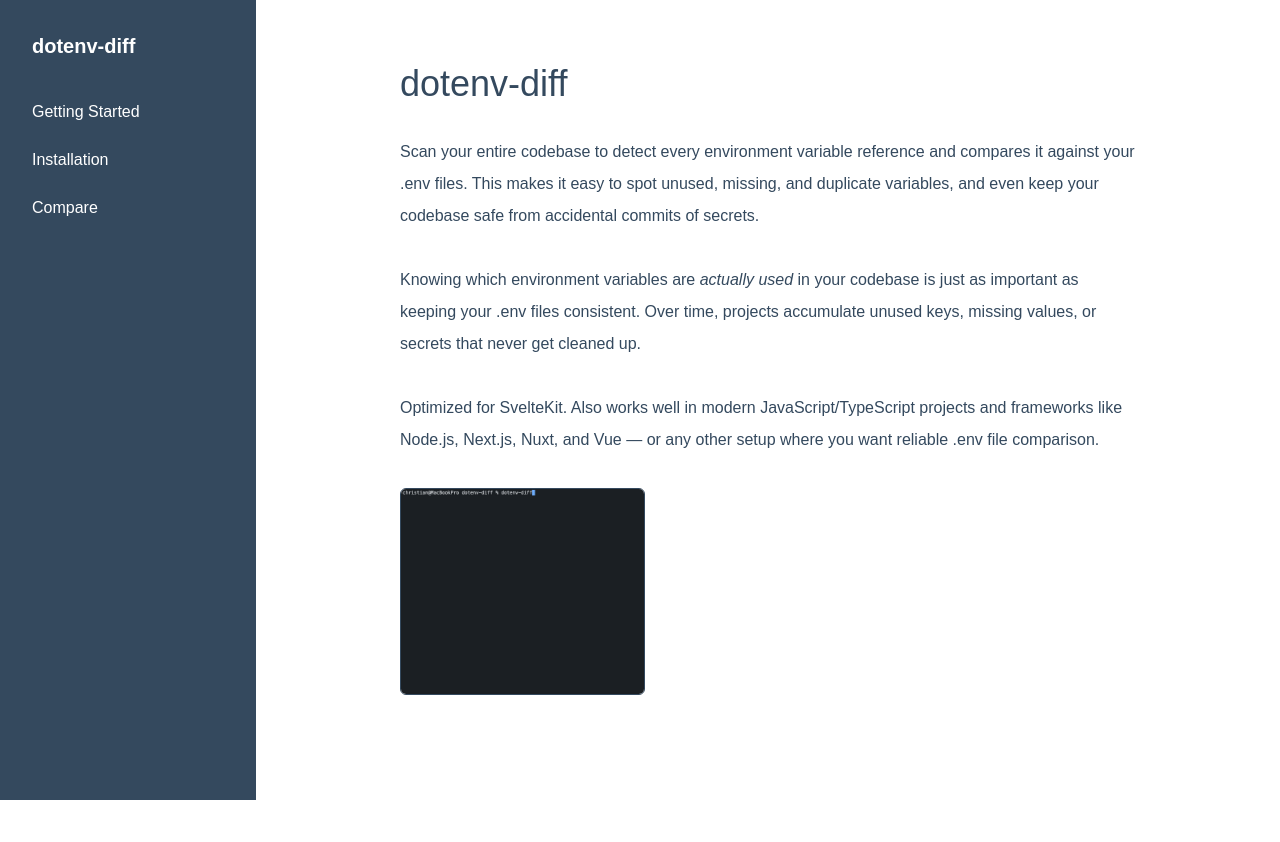
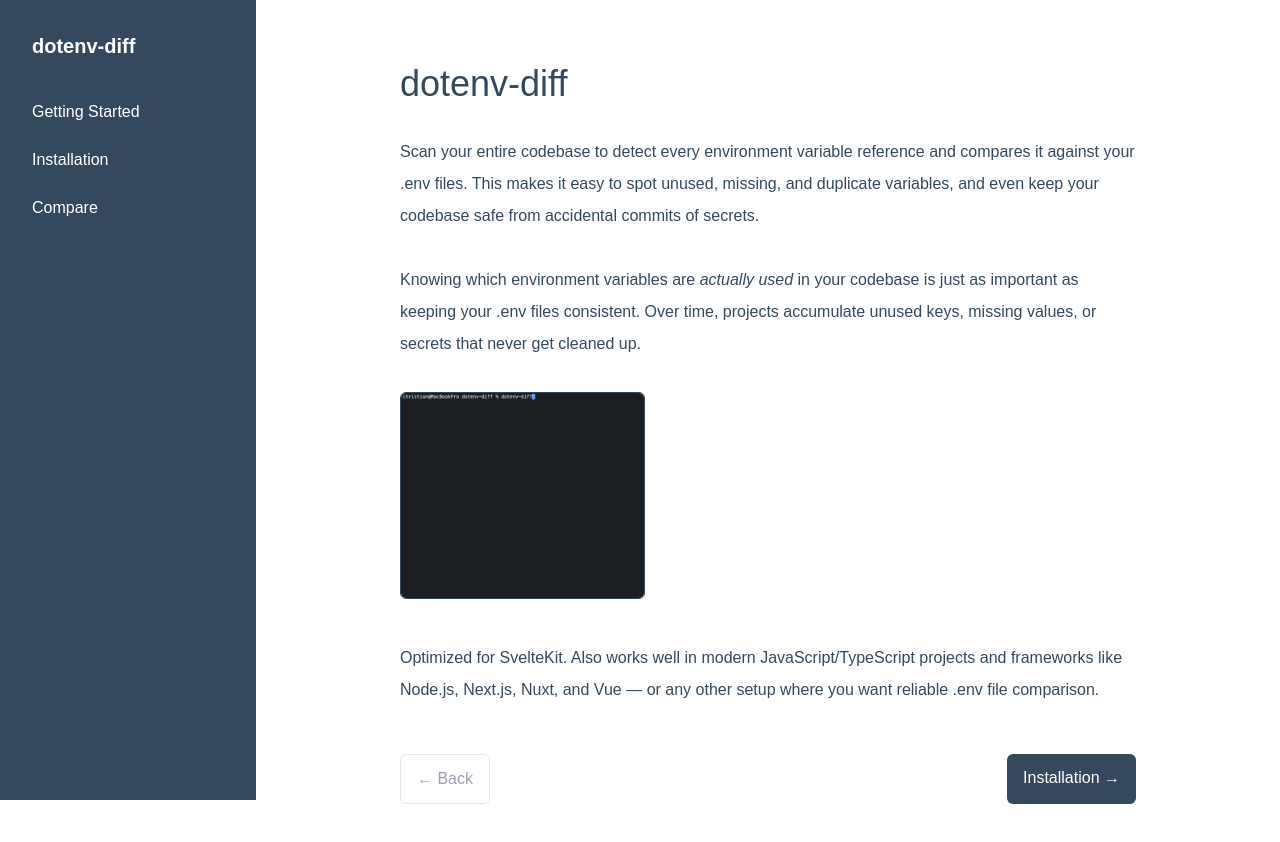
Before and after one commit to Chrilleweb/dotenv-diff-docs, a SvelteKit app: page / in a window 1280 px wide. Shown: the top 842 px of the page. Before the commit the page ends 800 px from the top, so only its background shows below. Built offline with nearby package versions, Linux system fonts and the light colour scheme.

Commit message:
back and next button

```diff
--- /dev/null
+++ b/src/components/BackNext.svelte
@@ -0,0 +1,39 @@
+<script lang="ts">
+  export let backHref: string | null = null;   // null = disabled
+  export let nextHref: string | null = null;   // null = disabled
+  export let nextTitle: string | null = null;  // null = disabled
+</script>
+
+<div class="mt-12 flex justify-between">
+  <!-- Back button -->
+  {#if backHref}
+    <a
+      href={backHref}
+      class="px-4 py-2 rounded-md border border-gray-300 text-gray-700 hover:bg-gray-100 transition"
+    >
+      ← Back
+    </a>
+  {:else}
+    <span
+      class="px-4 py-2 rounded-md border border-gray-200 text-gray-400 cursor-not-allowed select-none"
+    >
+      ← Back
+    </span>
+  {/if}
+
+  <!-- Next button -->
+  {#if nextHref}
+    <a
+      href={nextHref}
+      class="px-4 py-2 rounded-md bg-navbar-color text-white hover:underline transition"
+    >
+      {nextTitle} →
+    </a>
+  {:else}
+    <span
+      class="px-4 py-2 rounded-md border border-gray-200 text-gray-400 cursor-not-allowed select-none"
+    >
+      Next →
+    </span>
+  {/if}
+</div>
--- a/src/routes/+page.svelte
+++ b/src/routes/+page.svelte
@@ -1,5 +1,6 @@
 <script lang="ts">
 	import Title from '../components/Title.svelte';
+	import BackNext from '../components/BackNext.svelte';
 
 	let showModal = false;
 
@@ -27,8 +28,8 @@
 </svelte:head>
 
 <div class="space-y-4">
-	<div class="gap-8 items-center">
-		<div class="flex-1 mb-8">
+	<div class="items-center gap-8">
+		<div class="mb-8 flex-1">
 			<Title />
 			<p class="mb-8">
 				Scan your entire codebase to detect every environment variable reference and compares it
@@ -40,16 +41,11 @@
 				as keeping your .env files consistent. Over time, projects accumulate unused keys, missing values,
 				or secrets that never get cleaned up.
 			</p>
-			<p class="mb-8">
-				Optimized for SvelteKit. Also works well in modern JavaScript/TypeScript projects and
-				frameworks like Node.js, Next.js, Nuxt, and Vue — or any other setup where you want reliable
-				.env file comparison.
-			</p>
 		</div>
-		<div class="flex-shrink-0 w-1/3">
+		<div class="flex-shrink-0">
 			<button
 				type="button"
-		class="p-0 border-0 bg-transparent rounded-md cursor-pointer hover:opacity-90 transition-opacity w-full"
+				class="w-1/3 cursor-pointer rounded-md border-0 bg-transparent p-0 transition-opacity hover:opacity-90"
 				on:click={openModal}
 				aria-label="Click to view demo in full size"
 				style="max-width: 32rem;"
@@ -57,26 +53,33 @@
 				<img
 					src="/demo.gif"
 					alt="Demo of dotenv-diff"
-			class="rounded-md border max-w-lg w-full h-auto object-contain"
+					class="h-auto w-full max-w-lg rounded-md border object-contain"
 					draggable="false"
 				/>
 			</button>
+			<p class="mt-8">
+				Optimized for SvelteKit. Also works well in modern JavaScript/TypeScript projects and
+				frameworks like Node.js, Next.js, Nuxt, and Vue — or any other setup where you want reliable
+				.env file comparison.
+			</p>
 		</div>
 	</div>
 </div>
 
+<BackNext backHref={null} nextHref="/installation" nextTitle="Installation" />
+
 {#if showModal}
 	<div
-		class="fixed inset-0 bg-black/75 flex items-center justify-center z-50 p-4"
+		class="fixed inset-0 z-50 flex items-center justify-center bg-black/75 p-4"
 		on:click={closeModal}
 		on:keydown={handleKeydown}
 		role="dialog"
 		aria-modal="true"
 		tabindex="0"
 	>
-		<div class="relative max-w-5xl max-h-full">
+		<div class="relative max-h-full max-w-5xl">
 			<button
-				class="cursor-pointer absolute -top-12 right-0 text-white text-xl hover:text-gray-300 transition-colors bg-white/10 rounded-full w-8 h-8 flex items-center justify-center"
+				class="absolute -top-12 right-0 flex h-8 w-8 cursor-pointer items-center justify-center rounded-full bg-white/10 text-xl text-white transition-colors hover:text-gray-300"
 				on:click={closeModal}
 				aria-label="Close modal"
 			>
@@ -85,7 +88,7 @@
 			<img
 				src="/demo.gif"
 				alt="Demo of dotenv-diff - Full size"
-				class="rounded-lg max-w-full max-h-full object-contain"
+				class="max-h-full max-w-full rounded-lg object-contain"
 			/>
 		</div>
 	</div>
```
Lines whose indentation alone changed are shown as unchanged.
